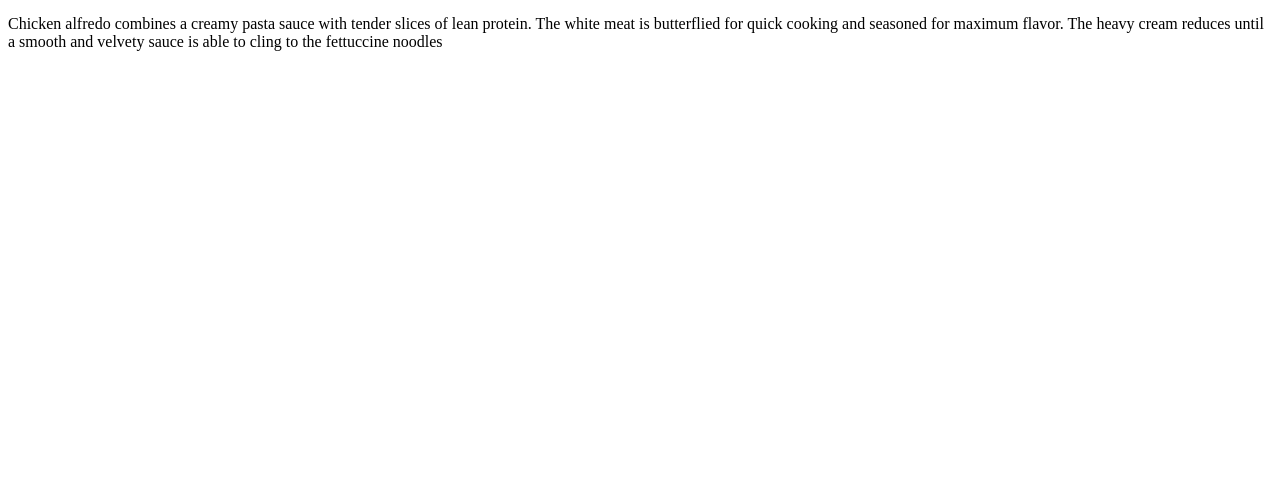
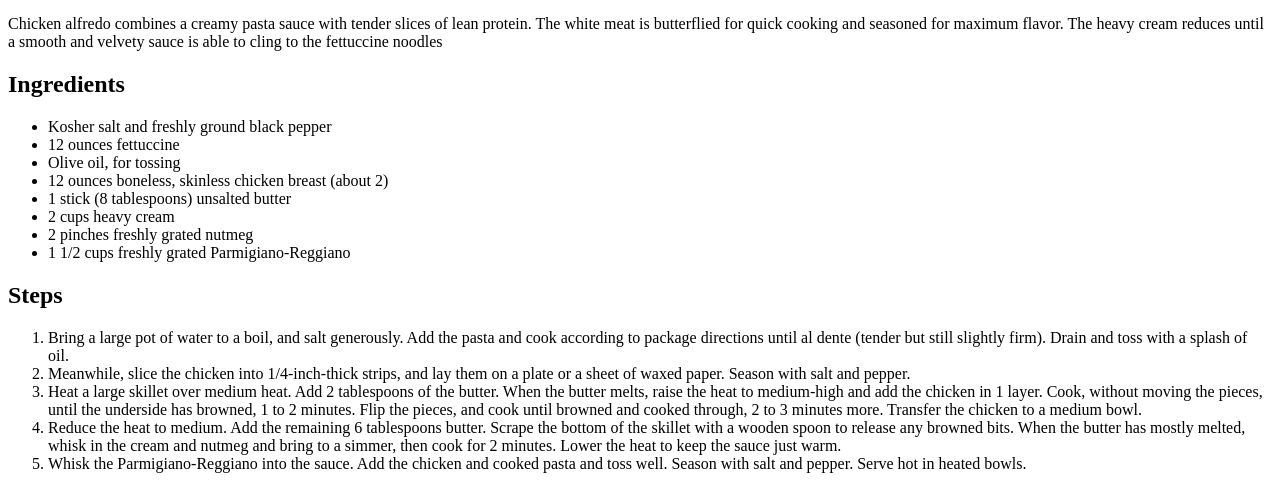
Before and after one commit to mrblandon/odin-recipes, a plain HTML site: page recipes/alfredo-pasta.html in a window 1280 px wide. Shown: the part 428-917 px from the top of the page. Before the commit the page ends 800 px from the top, so only its background shows below. Drawn offline with Linux system fonts and the light colour scheme.

Commit message:
add ingredients and steps to recipe

```diff
--- a/recipes/alfredo-pasta.html
+++ b/recipes/alfredo-pasta.html
@@ -11,6 +11,28 @@
             alt="A delicious Italian dish called alfredo pasta">
             <h3>Buttery chicken alfredo</h3>
             <p>Chicken alfredo combines a creamy pasta sauce with tender slices of lean protein. The white meat is butterflied for quick cooking and seasoned for maximum flavor. The heavy cream reduces until a smooth and velvety sauce is able to cling to the fettuccine noodles</p>
+            <h2>Ingredients</h2>
+            <ul>
+                <li> Kosher salt and freshly ground black pepper</li>
+                <li>12 ounces fettuccine</li>
+                <li>Olive oil, for tossing</li>
+                <li>12 ounces boneless, skinless chicken breast (about 2) </li>
+                <li>1 stick (8 tablespoons) unsalted butter</li>
+                <li>2 cups heavy cream</li>
+                <li>2 pinches freshly grated nutmeg</li>
+                <li>1 1/2 cups freshly grated Parmigiano-Reggiano </li>
+
+            </ul>
+            <h2>Steps</h2>
+            <ol>
+                <li>Bring a large pot of water to a boil, and salt generously. Add the pasta and cook according to package directions until al dente (tender but still slightly firm). Drain and toss with a splash of oil.</li>
+                <li>Meanwhile, slice the chicken into 1/4-inch-thick strips, and lay them on a plate or a sheet of waxed paper. Season with salt and pepper.</li>
+                <li>Heat a large skillet over medium heat. Add 2 tablespoons of the butter. When the butter melts, raise the heat to medium-high and add the chicken in 1 layer. Cook, without moving the pieces, until the underside has browned, 1 to 2 minutes. Flip the pieces, and cook until browned and cooked through, 2 to 3 minutes more. Transfer the chicken to a medium bowl.</li>
+                <li>Reduce the heat to medium. Add the remaining 6 tablespoons butter. Scrape the bottom of the skillet with a wooden spoon to release any browned bits. When the butter has mostly melted, whisk in the cream and nutmeg and bring to a simmer, then cook for 2 minutes. Lower the heat to keep the sauce just warm.</li>
+                <li>Whisk the Parmigiano-Reggiano into the sauce. Add the chicken and cooked pasta and toss well. Season with salt and pepper. Serve hot in heated bowls.</li>
+
+
+            </ol>
 
 
         </body>
```
Also changed, not shown: 1 other file.
